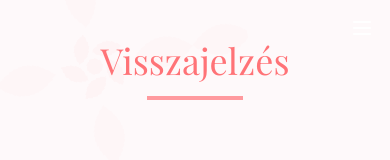
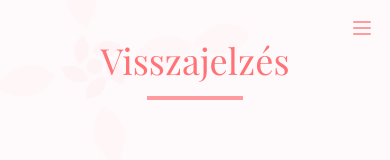
Before and after one commit to fucskonorbi/csengeesnorbi.hu, a React (Vite) app: page / in a window 390 px wide. Both pictures are taken after a click on the button "Igen". Shown: the part 4872-5032 px from the top of the page. Built offline with nearby package versions, Linux system fonts and the light colour scheme.

Commit message:
Minor fixes

```diff
--- a/package.json
+++ b/package.json
@@ -43,6 +43,6 @@
     "tailwindcss": "^3.4.17",
     "typescript": "~5.6.2",
     "typescript-eslint": "^8.18.2",
-    "vite": "^6.0.5"
+    "vite": "^6.0.9"
   }
 }
--- a/src/App.tsx
+++ b/src/App.tsx
@@ -27,7 +27,7 @@ function App() {
             <section id="location" className="w-full min-h-screen">
               <Location />
             </section>
-            <section id="rsvp" className="w-full min-h-screen">
+            <section id="rsvp" className="w-full">
               <RsvpForm />
             </section>
             <section id="useful-info" className="w-full">
--- a/src/components/Navigation.tsx
+++ b/src/components/Navigation.tsx
@@ -58,7 +58,7 @@ const Navigation = () => {
           {/* Mobile menu button */}
           <div className="md:hidden">
             <button
-              className="text-white hover:text-primary"
+              className="text-primary hover:text-primary-dark"
               onClick={() => setIsMobileMenuOpen(!isMobileMenuOpen)}
               aria-label="Toggle menu"
             >
--- a/src/components/RsvpForm.tsx
+++ b/src/components/RsvpForm.tsx
@@ -311,7 +311,7 @@ const RsvpForm = () => {
                     value={formData.guestNames}
                     onChange={(e) => handleInputChange('guestNames', e.target.value)}
                     rows={3}
-                    className="block w-full pl-10 pr-3 py-3 border border-primary-light/20 rounded-lg focus:outline-none focus:ring-2 focus:ring-primary/50 focus:border-transparent transition-all"
+                    className="block w-full pl-10 pr-3 py-3 border border-primary-light/20 rounded-lg focus:outline-none focus:ring-2 focus:ring-primary/50 focus:border-transparent transition-all resize-none"
                     placeholder="Kérlek sorold fel az érkezők teljes nevét"
                   />
                 </div>
@@ -371,7 +371,7 @@ const RsvpForm = () => {
                     value={formData.dietaryRequirements}
                     onChange={(e) => handleInputChange('dietaryRequirements', e.target.value)}
                     rows={3}
-                    className="block w-full pl-10 pr-3 py-3 border border-primary-light/20 rounded-lg focus:outline-none focus:ring-2 focus:ring-primary/50 focus:border-transparent transition-all"
+                    className="block w-full pl-10 pr-3 py-3 border border-primary-light/20 rounded-lg focus:outline-none focus:ring-2 focus:ring-primary/50 focus:border-transparent transition-all resize-none"
                     placeholder="Az érkezőknek van-e bármilyen ételallergiája és/vagy speciális étrendje?"
                   />
                 </div>
@@ -387,7 +387,7 @@ const RsvpForm = () => {
                 value={formData.message}
                 onChange={(e) => handleInputChange('message', e.target.value)}
                 rows={4}
-                className="block w-full pl-10 pr-3 py-3 border border-primary-light/20 rounded-lg focus:outline-none focus:ring-2 focus:ring-primary/50 focus:border-transparent transition-all"
+                className="block w-full pl-10 pr-3 py-3 border border-primary-light/20 rounded-lg focus:outline-none focus:ring-2 focus:ring-primary/50 focus:border-transparent transition-all resize-none"
                 placeholder="Egyéb üzenet a párnak"
               />
             </div>
```
Also changed, not shown: 1 other file (tests, documents, lock files or other folders).
